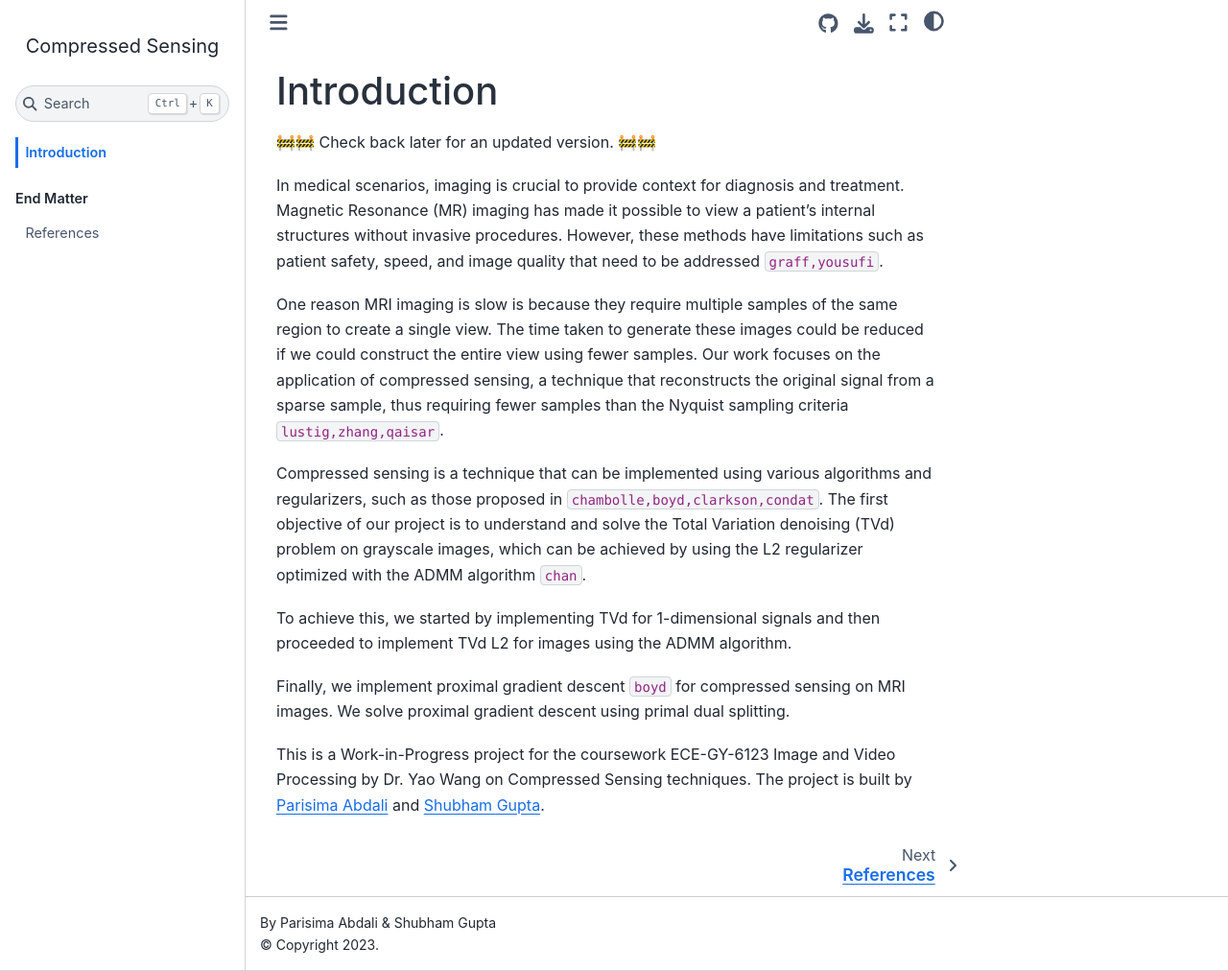
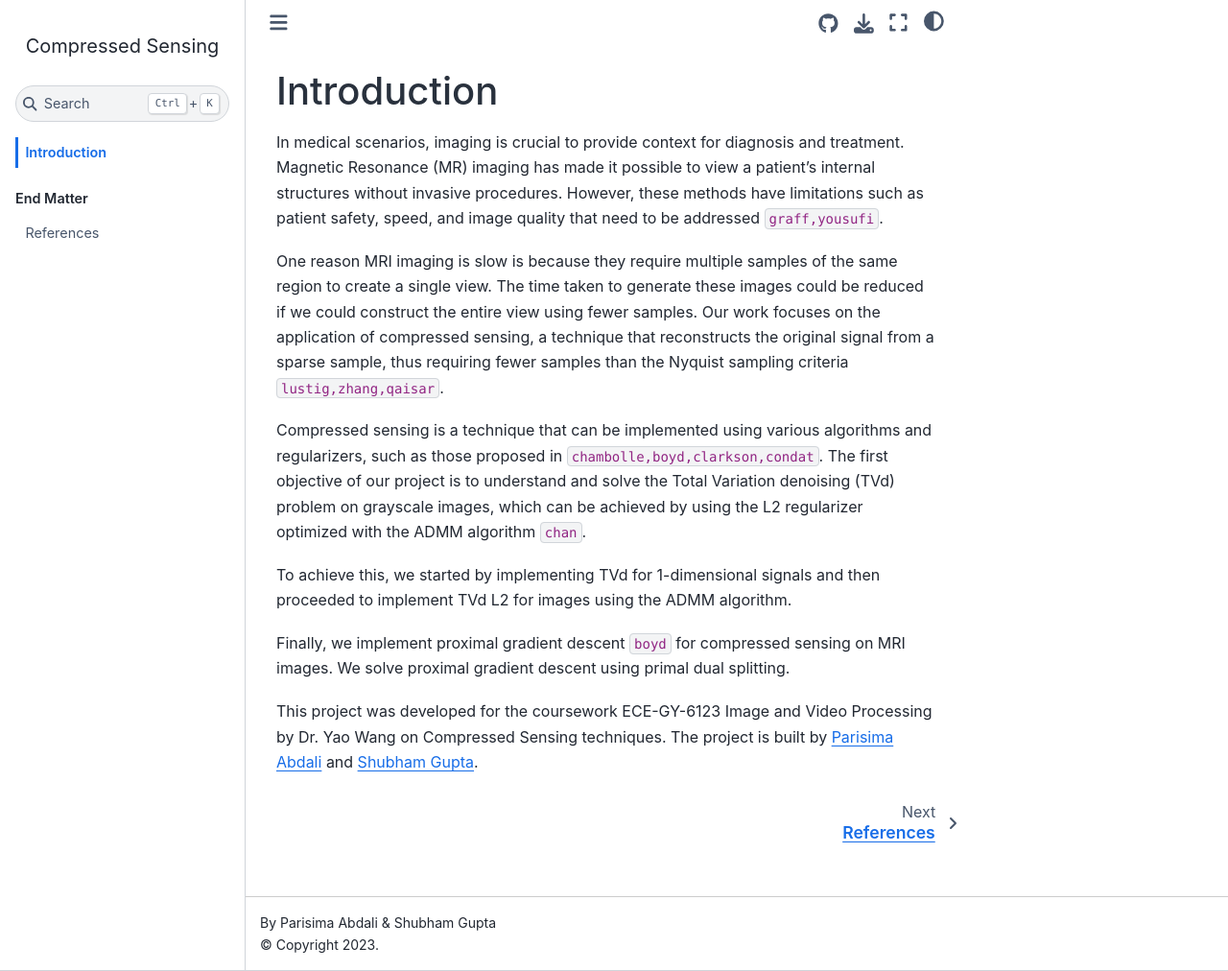
Before and after one commit to compressed-sensing/algorithms, a Jupyter Book: the page built from intro.md, in a window 1280 px wide and 1012 px high. Shown: the whole window at 96% size. Built offline with Jupyter Book 1.0.4 settings and Sphinx 7.4.7 and the Sphinx Book theme 1.1.4, drawn with Linux system fonts in a browser that asks for light colours; pages that are not in the unit, such as notebooks, are missing from menus; cross-references to code outside the pages are shown as plain code.

Commit message:
update deploy and intro

```diff
--- a/intro.md
+++ b/intro.md
@@ -1,5 +1,4 @@
 # Introduction
-🚧🚧 Check back later for an updated version. 🚧🚧
 
 In medical scenarios, imaging is crucial to provide context for diagnosis and treatment. Magnetic Resonance (MR) imaging has made it possible to view a patient's internal structures without invasive procedures. However, these methods have limitations such as patient safety, speed, and image quality that need to be addressed {cite}`graff,yousufi`.
 
@@ -11,4 +10,4 @@ To achieve this, we started by implementing TVd for 1-dimensional signals and th
 
 Finally, we implement proximal gradient descent {cite}`boyd` for compressed sensing on MRI images. We solve proximal gradient descent using primal dual splitting.
 
-This is a Work-in-Progress project for the coursework ECE-GY-6123 Image and Video Processing by Dr. Yao Wang on Compressed Sensing techniques. The project is built by [Parisima Abdali](https://github.com/parisimaa) and [Shubham Gupta](https://github.com/iamshubhamgupto).
+This project was developed for the coursework ECE-GY-6123 Image and Video Processing by Dr. Yao Wang on Compressed Sensing techniques. The project is built by [Parisima Abdali](https://github.com/parisimaa) and [Shubham Gupta](https://github.com/iamshubhamgupto).
```
Also changed, not shown: 1 other file.
